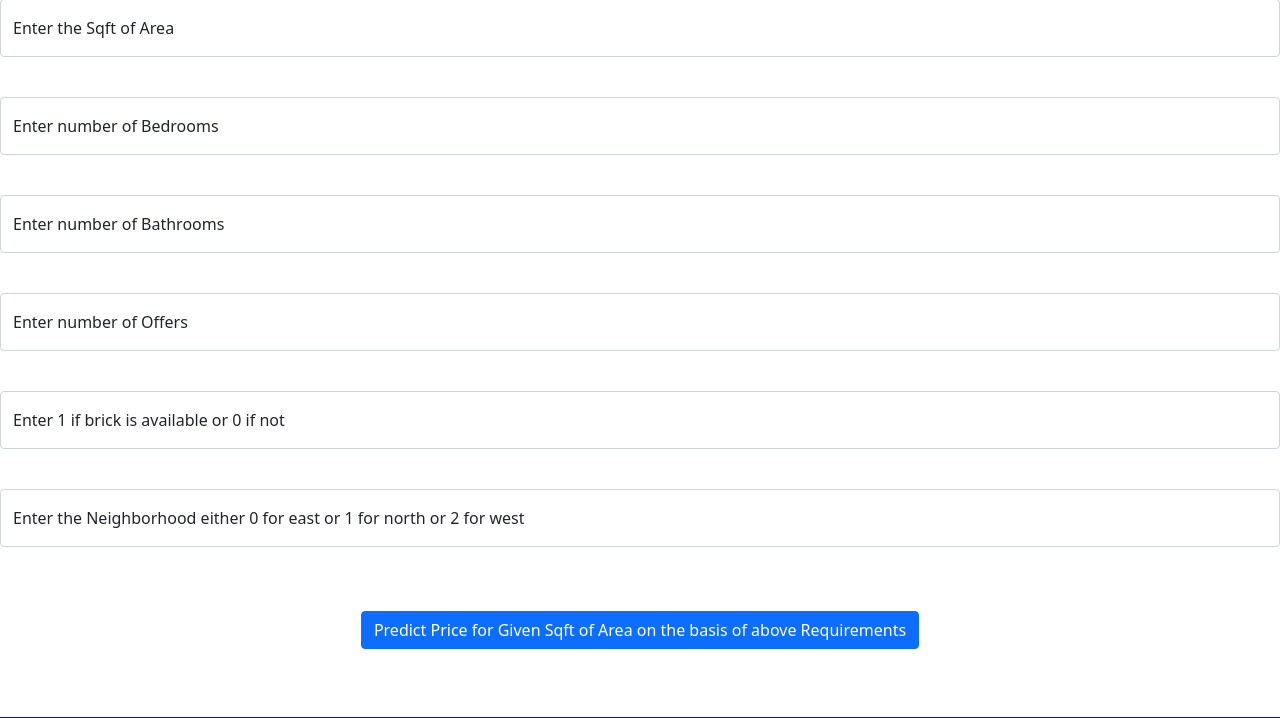
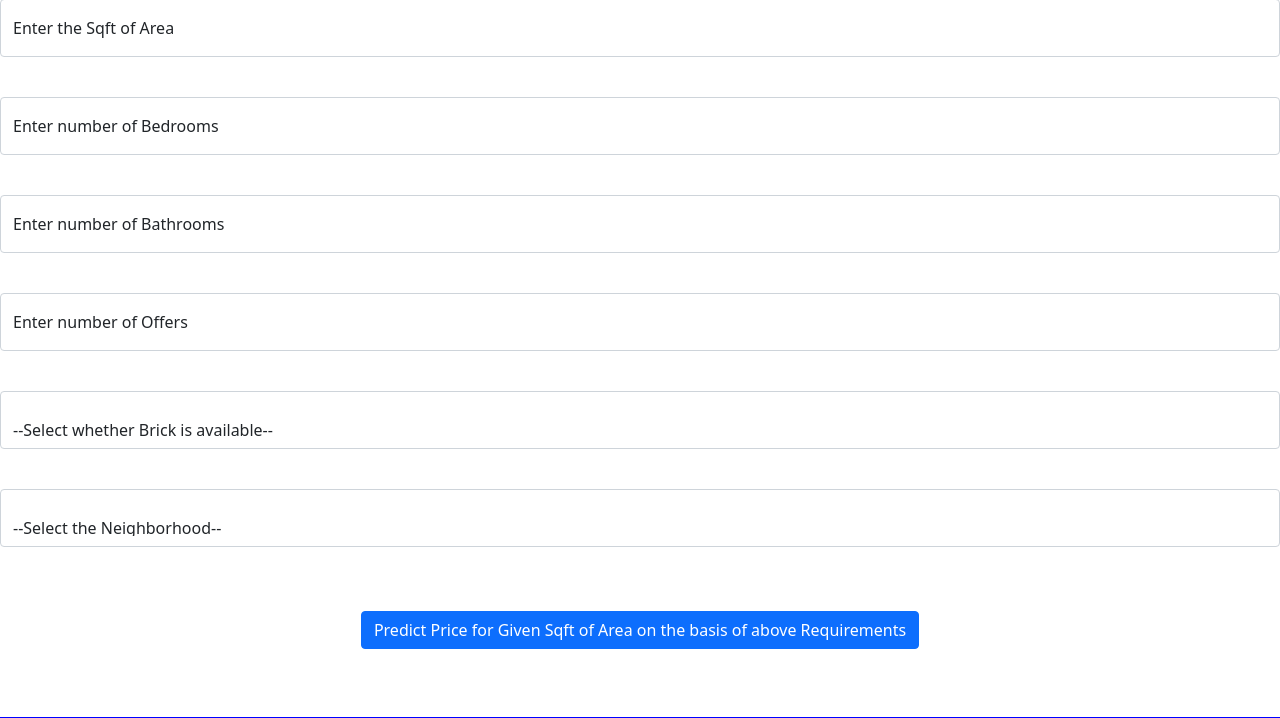
Before and after one commit to SushilKumar57/House_Price_Internship_Project2, a Flask app: page / in a window 1280 px wide. Shown: the part 323-1041 px from the top of the page. Run offline with Flask 2, Linux system fonts and the light colour scheme; parts of the project's set-up code (start-up, migrations or seed data) failed here and were passed over.

Commit message:
Update index.html

```diff
--- a/templates/index.html
+++ b/templates/index.html
@@ -40,38 +40,45 @@ div {text-align: center;}
 <form action="{{ url_for('predict')}}"method="get">
 <div class="form-floating mb-3">
 
-<input type="number" class="form-control" id="exp" name="exp" step="any" min="0" max="10000" placeholder="0" required="required">
+<input type="number" class="form-control" id="exp" name="exp1" step="any" min="0" max="10000" placeholder="0" required="required">
 <label for="floatingInput">Enter the Sqft of Area</label>
 </div>
 <br>
 
 <div class="form-floating mb-3">
-<input type="number" class="form-control" id="exp" name="exp" step="any" min="0" max="10" placeholder="0" required="required">
+<input type="number" class="form-control" id="exp" name="exp2" step="any" min="0" max="10" placeholder="0" required="required">
 <label for="floatingInput">Enter number of Bedrooms</label>
 </div>
 <br>
 
 <div class="form-floating mb-3">
-<input type="number" class="form-control" id="exp" name="exp" step="any" min="0" max="10" placeholder="0" required="required">
+<input type="number" class="form-control" id="exp" name="exp3" step="any" min="0" max="10" placeholder="0" required="required">
 <label for="floatingInput">Enter number of Bathrooms</label>
 </div>
 <br>
 
 <div class="form-floating mb-3">
-<input type="number" class="form-control" id="exp" name="exp" step="any" min="0" max="10" placeholder="0" required="required">
+<input type="number" class="form-control" id="exp" name="exp4" step="any" min="0" max="10" placeholder="0" required="required">
 <label for="floatingInput">Enter number of Offers</label>
 </div>
 <br>
 
 <div class="form-floating mb-3">
-<input type="number" class="form-control" id="exp" name="exp" step="any" min="0" max="1" placeholder="0" required="required">
-<label for="floatingInput">Enter 1 if brick is available or 0 if not</label>
+<select class="form-control" name="exp5" id="exp" required="required">
+<option value="">--Select whether Brick is available--</option>
+<option value="0">No</option>
+<option value="1">Yes</option>>
+</select>
 </div>
 <br>
 
 <div class="form-floating mb-3">
-<input type="number" class="form-control" id="exp" name="exp" step="any" min="0" max="2" placeholder="0" required="required">
-<label for="floatingInput">Enter the Neighborhood either 0 for east or 1 for north or 2 for west</label>
+<select class="form-control" name="exp6" id="exp" required="required">
+<option value="">--Select the Neighborhood--</option>
+<option value="0">East</option>
+<option value="1">North</option>>
+<option value="2">West</option>
+</select>
 </div>
 <br>
 
```
